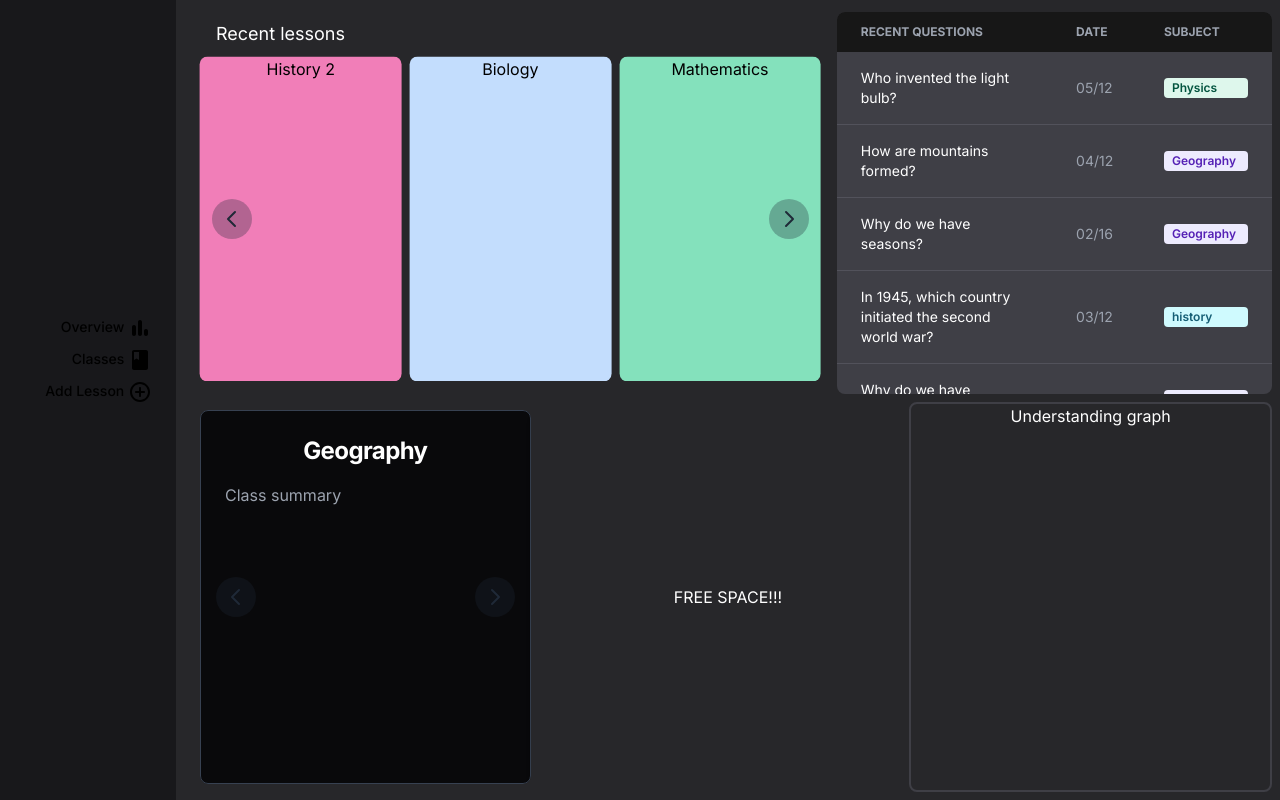
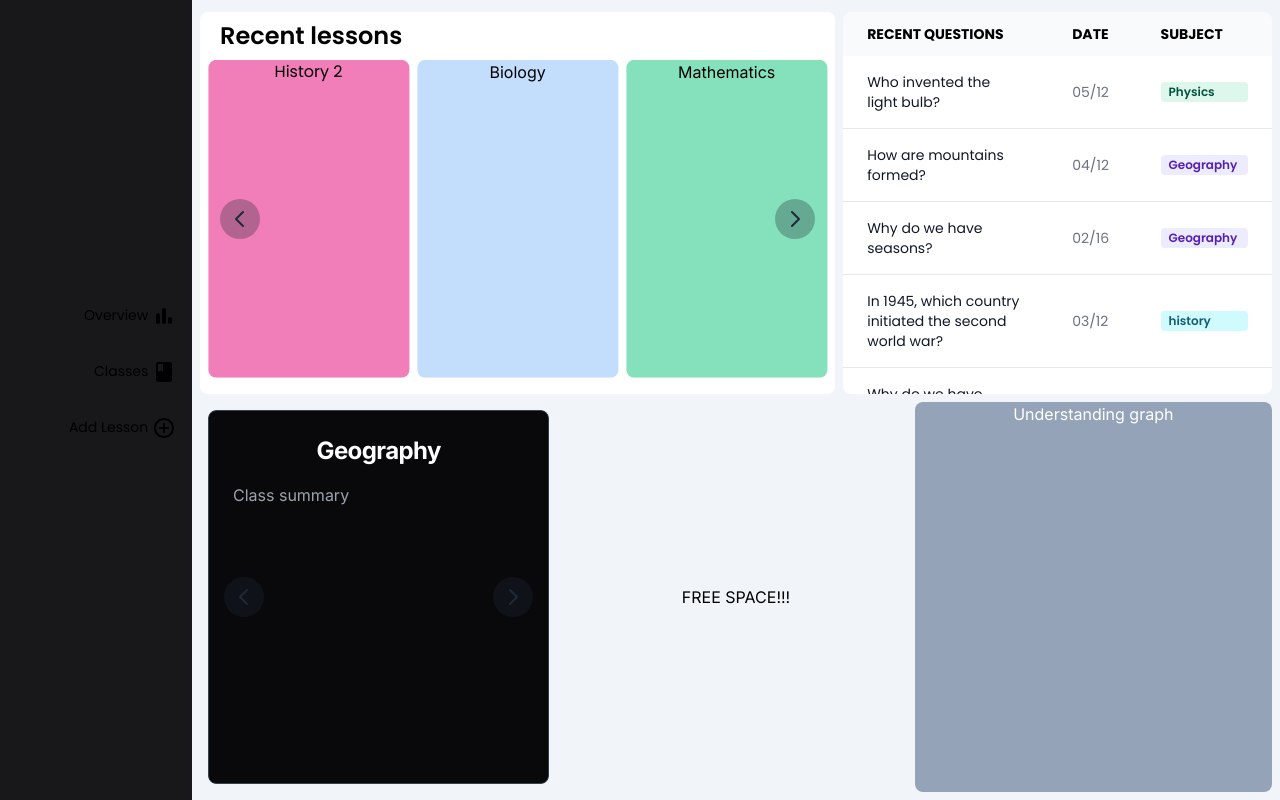
Before and after one commit to amadrafi/qubed_react, a Next.js app: page / in a window 1280 px wide. Built offline with nearby package versions, Linux system fonts and the light colour scheme.

Commit message:
update color and fonts

```diff
--- a/src/app/components/Carousel.js
+++ b/src/app/components/Carousel.js
@@ -3,11 +3,11 @@ import { Carousel } from "flowbite-react";
 
 function LessonCarousels() {
   return (
-    <div className="w-full h-full px-1 mx-2">
-      <h1 className=" pl-5 py-2 text-medium text-lg">Recent lessons</h1>
+    <div className="w-full h-full px-1 mr-2 bg-white rounded-lg">
+      <h1 class="font-poppins text-2xl font-semibold text-black mb-2 mt-2 pl-4">Recent lessons</h1>
       <Carousel indicators={false} slide={false} className="dark h-5/6 text-center">
         <div className='grid grid-cols-3 h-full w-full  text-black overflow-x-hidden'>
-          <div className="bg-pink-400 rounded-lg mx-1">History 2</div>
+          <div className="bg-pink-400 rounded-lg mx-1 font-poppins">History 2</div>
           <div className="bg-blue-200 rounded-lg mx-1">Biology</div>
           <div className="bg-green-300 rounded-lg mx-1">Mathematics</div>
         </div>
--- a/src/app/components/Navbar.js
+++ b/src/app/components/Navbar.js
@@ -5,12 +5,12 @@ import AddCircleOutlineRoundedIcon from '@mui/icons-material/AddCircleOutlineRou
 
 function Navbar() {
   return (
-    <div className=" w-44 flex flex-initial min-h-lvh bg-zinc-900 content-center">
-      <div className="w-full h-56 self-center">
-        <ul className="text-right text-sm px-2 py-6 font-medium text-lg antialiased">
-          <li className="py-1 hover:bg-zinc-800 rounded-lg px-4"><Link href='/'>Overview <BarChartRoundedIcon /></Link></li>
-          <li className="py-1 hover:bg-zinc-800 rounded-lg px-4"><Link href='/classes'>Classes <ClassRoundedIcon /></Link></li>
-          <li className="py-1 hover:bg-zinc-800 rounded-lg px-4"><Link href='/add_lessons'>Add Lesson <AddCircleOutlineRoundedIcon /></Link></li>
+    <div className=" w-48 flex flex-initial min-h-lvh bg-zinc-900 content-center">
+      <div className="w-full h-56 self-center ">
+        <ul className="text-right font-poppins text-sm px-2 py-auto font-medium text-lg antialiased">
+          <li className="py-4 hover:bg-zinc-800 rounded-lg pl-4 pr-2"><Link href='/'>Overview <BarChartRoundedIcon /></Link></li>
+          <li className="py-4 hover:bg-zinc-800 rounded-lg pl-4 pr-2"><Link href='/classes'>Classes <ClassRoundedIcon /></Link></li>
+          <li className="py-4 hover:bg-zinc-800 rounded-lg pl-4 pr-2"><Link href='/add_lessons'>Add Lesson <AddCircleOutlineRoundedIcon /></Link></li>
         </ul>
       </div>
     </div>
--- a/src/app/components/QuestionRow.js
+++ b/src/app/components/QuestionRow.js
@@ -5,9 +5,9 @@ import { Badge } from 'flowbite-react';
 
 function QuestionRow(props) {
   return(
-    <Table.Row className="border-zinc-600 bg-zinc-700 flex-col hover:bg-zinc-600">
-      <Table.Cell className="whitespace-normal font-small text-gray-900 text-white">{props.question}</Table.Cell>
-      <Table.Cell className='text-gray-400'>{props.date}</Table.Cell>
+    <Table.Row className="bg-white dark:border-gray-700 dark:bg-gray-800">
+      <Table.Cell className="whitespace-normal font-medium text-gray-900 dark:text-white">{props.question}</Table.Cell>
+      <Table.Cell className=''>{props.date}</Table.Cell>
       <Table.Cell ><Badge color={props.color}> {props.subject} </Badge></Table.Cell>
     </Table.Row>
   );
--- a/src/app/components/RecentQuestions.js
+++ b/src/app/components/RecentQuestions.js
@@ -5,12 +5,12 @@ import QuestionRow from './QuestionRow';
 
 function RecentQuestions(){
   return (
-    <div className=" max-h-full items-center max-h-96 lg:max-h-full overflow-y-scroll rounded-lg">
-      <Table hoverable className=''>
-        <Table.Head className='sticky top-0'>
-          <Table.HeadCell className='bg-neutral-900 text-gray-400'>Recent Questions</Table.HeadCell>
-          <Table.HeadCell className='bg-neutral-900 text-gray-400'>Date</Table.HeadCell>
-          <Table.HeadCell className='bg-neutral-900 text-gray-400'>Subject</Table.HeadCell>
+    <div className=" max-h-full max-h-96 lg:max-h-full overflow-y-scroll rounded-lg">
+      <Table hoverable className=' font-poppins'>
+        <Table.Head className='sticky top-0 text-black text-sm bg-white'>
+          <Table.HeadCell className=''>Recent Questions</Table.HeadCell>
+          <Table.HeadCell className=''>Date</Table.HeadCell>
+          <Table.HeadCell className=''>Subject</Table.HeadCell>
         </Table.Head>
         <Table.Body className="divide-y">
           <QuestionRow question="Who invented the light bulb?" date="05/12" subject="Physics" color="success"/>
--- a/src/app/components/UnderstandingGraph.js
+++ b/src/app/components/UnderstandingGraph.js
@@ -1,6 +1,6 @@
 function UnderstandingGraph(){
   return (
-    <div className="w-full h-full border-2 border-zinc-700 rounded-lg">
+    <div className="w-full h-full bg-slate-400 rounded-lg">
       <h1 className="text-center mx-auto">Understanding graph</h1>
     </div>
   );
--- a/src/app/layout.js
+++ b/src/app/layout.js
@@ -25,7 +25,7 @@ export default function RootLayout({ children }) {
       <body className={inter.className}>
         <div className='h-screen flex flex-row bg-inherit overflow-x-hidden'>
           <Navbar />
-          <div className="flex-auto bg-zinc-800">{children}</div>
+          <div className="flex-auto bg-white">{children}</div>
         </div>
       </body>
     </html>
--- a/src/app/page.js
+++ b/src/app/page.js
@@ -7,9 +7,9 @@ import UnderstandingGraph from "./components/UnderstandingGraph";
 
 export default function Home() {
   return (
-    <div className=" bg-zinc-800 text-white h-full max-w-full flex flex-col pt-3 p-2">
+    <div className="bg-slate-100 text-white h-full max-w-full flex flex-col pt-3 p-2">
       <div className="flex flex-row h-3/6">
-        <div className="w-3/5 flex">
+        <div className="w-3/5 flex pb-2">
           <LessonCarousels />
         </div>
         <div className="w-2/5 flex items-start pb-2">
@@ -17,11 +17,11 @@ export default function Home() {
         </div>
       </div>
       <div className="flex-row flex flex-auto">
-        <div className="w-1/3 px-4  py-2 flex items-center">
+        <div className="w-1/3 p-2 flex items-center">
           <ClassSummaries />
         </div>
         <div className="w-1/3 flex items-center">
-          <h1 className='mx-auto text-center'>
+          <h1 className='mx-auto text-center text-black'>
             FREE SPACE!!!
           </h1>
           {/* <UploadPicture /> */}
```
